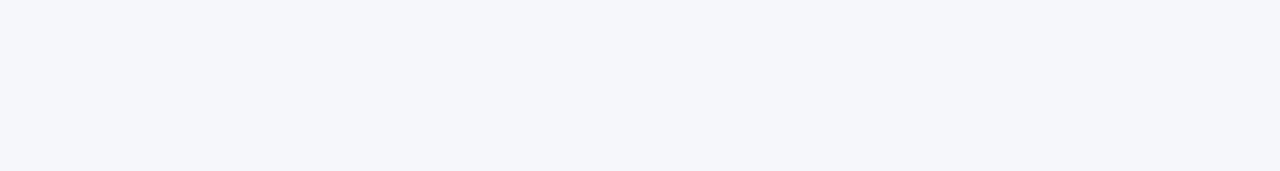
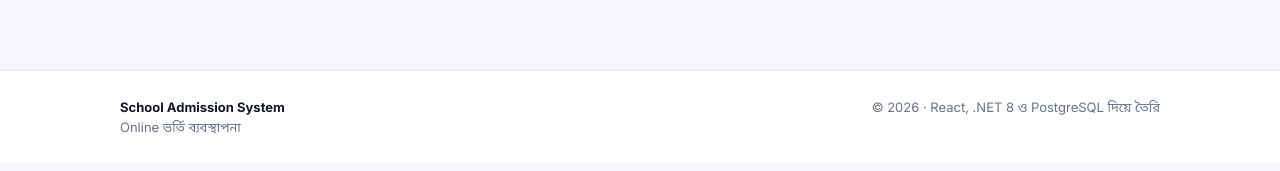
Before and after one commit to mndbobby61-blip/school-admission-system, a React (Vite) app in the folder frontend/: page / in a window 1280 px wide. Shown: the part 451-622 px from the top of the page. Built offline with nearby package versions, Linux system fonts and the light colour scheme; no server answers.

Commit message:
Add footer to app shell

```diff
--- a/frontend/src/App.jsx
+++ b/frontend/src/App.jsx
@@ -1,6 +1,7 @@
 import { useState } from 'react'
 import { getStudentId, setStudentId } from './api.js'
 import { isValidStudentId } from './lib/format.js'
+import Footer from './components/Footer.jsx'
 import ClassList from './pages/ClassList.jsx'
 import CreateClass from './pages/CreateClass.jsx'
 import HoldStatus from './pages/HoldStatus.jsx'
@@ -78,6 +79,8 @@ export default function App() {
         {tab === 'hold' && <HoldStatus holdId={holdId} valid={valid} onBack={() => setTab('mine')} />}
         {tab === 'create' && <CreateClass onCreated={() => setTab('classes')} />}
       </main>
+
+      <Footer />
     </>
   )
 }
--- /dev/null
+++ b/frontend/src/components/Footer.jsx
@@ -0,0 +1,13 @@
+export default function Footer() {
+  return (
+    <footer className="footer">
+      <div className="container footer-inner">
+        <div>
+          <b>School Admission System</b>
+          <div>Online ভর্তি ব্যবস্থাপনা</div>
+        </div>
+        <div>© {new Date().getFullYear()} · React, .NET 8 ও PostgreSQL দিয়ে তৈরি</div>
+      </div>
+    </footer>
+  )
+}
```
